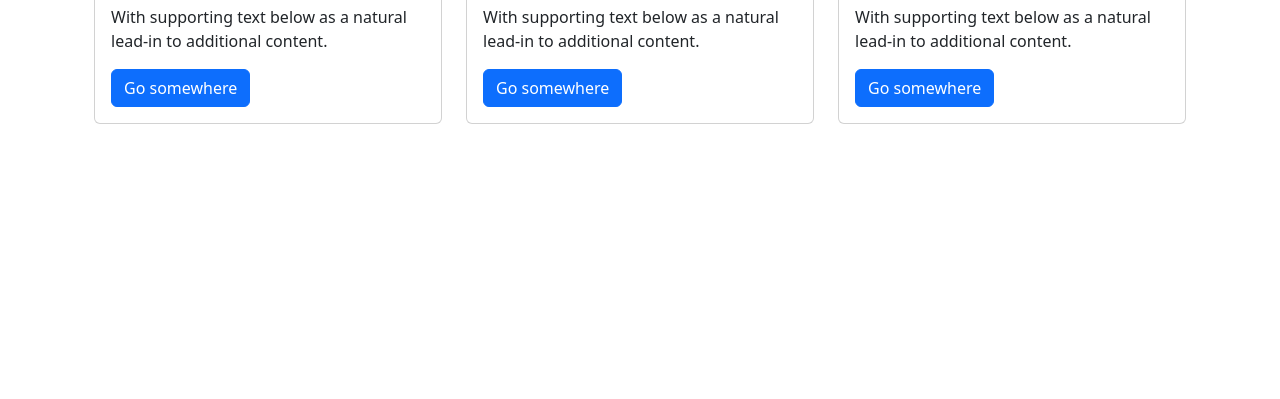
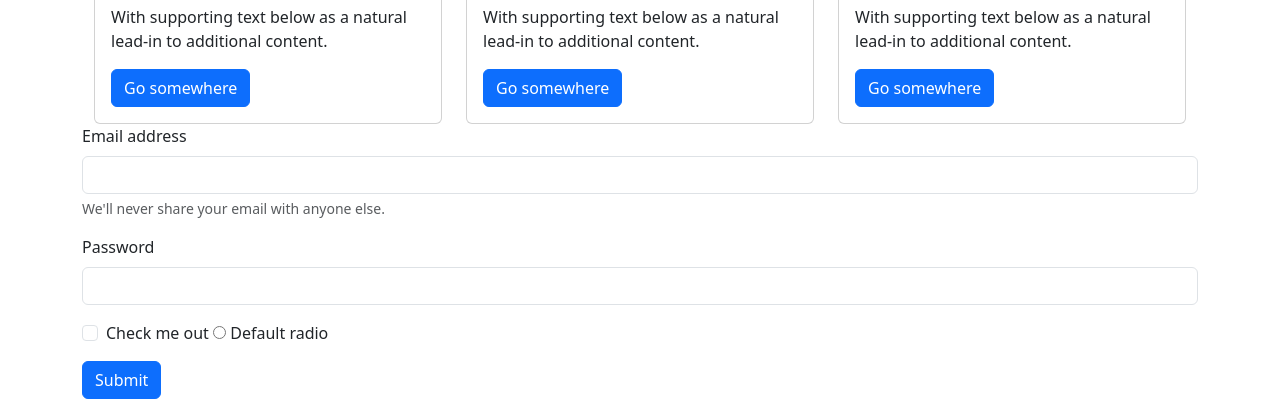
Before and after one commit to J-A-Davis-88/bootstrapKiss, a plain HTML site: page index.html in a window 1280 px wide. Shown: the part 740-1139 px from the top of the page. Before the commit the page ends 864 px from the top, so only its background shows below. Drawn offline with nearby package versions, Linux system fonts and the light colour scheme.

Commit message:
Added 2 'smaller' things

```diff
--- a/index.html
+++ b/index.html
@@ -123,6 +123,27 @@
           </div>
       </div>
 
+      <form>
+        <div class="mb-3">
+          <label for="exampleInputEmail1" class="form-label">Email address</label>
+          <input type="email" class="form-control" id="exampleInputEmail1" aria-describedby="emailHelp">
+          <div id="emailHelp" class="form-text">We'll never share your email with anyone else.</div>
+        </div>
+        <div class="mb-3">
+          <label for="exampleInputPassword1" class="form-label">Password</label>
+          <input type="password" class="form-control" id="exampleInputPassword1">
+        </div>
+        <div class="mb-3 form-check">
+          <input type="checkbox" class="form-check-input" id="exampleCheck1">
+          <label class="form-check-label" for="exampleCheck1">Check me out</label>
+          <input type="radio" name="flexRadioDefault" id="flexRadioDefault1">
+          <label class="form-check-label" for="flexRadioDefault1">
+            Default radio
+          </label>
+        </div>
+        <button type="submit" class="btn btn-primary">Submit</button>
+      </form>
+
 
 </div>
 
```
